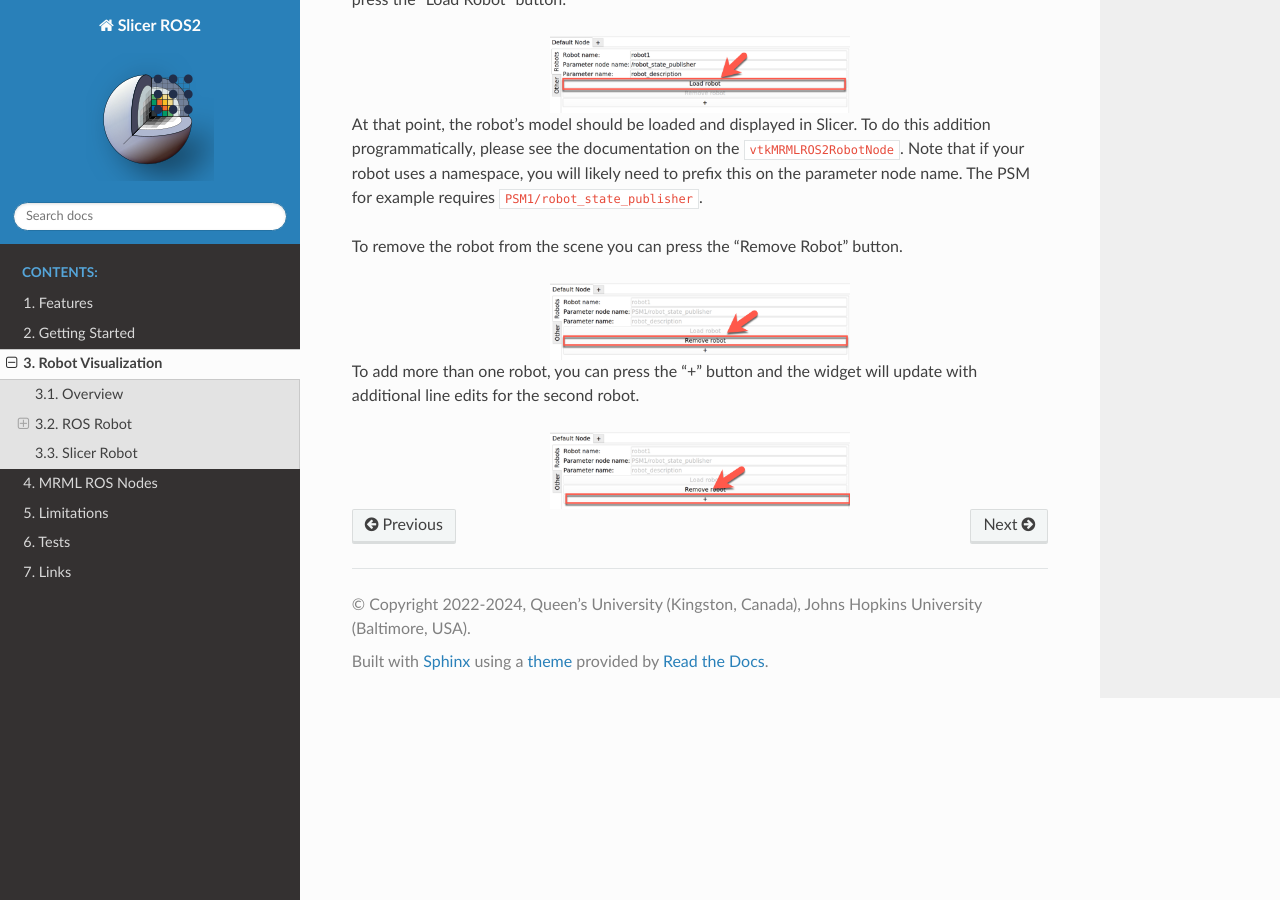
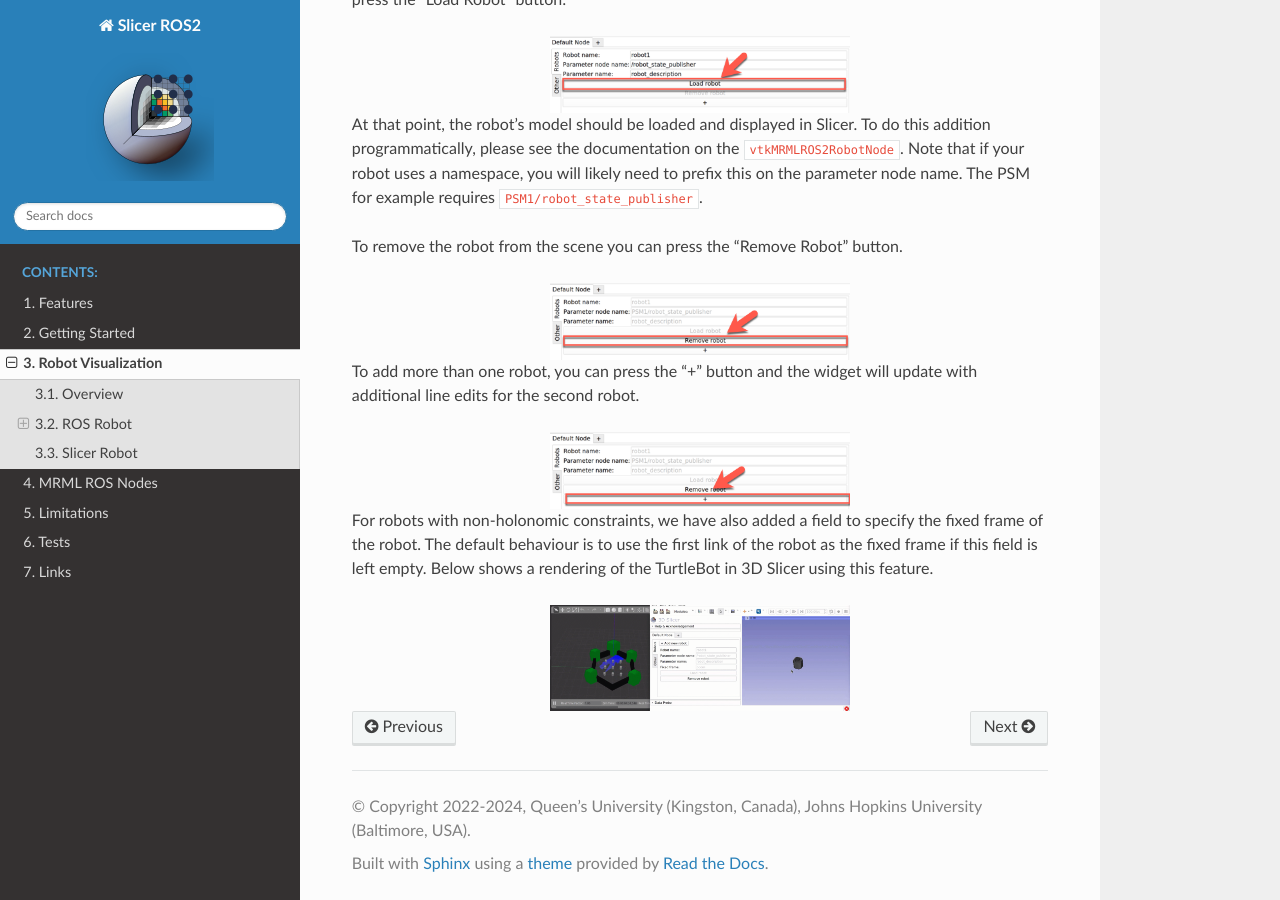
Before and after one commit to rosmed/slicer_ros2_module, a Sphinx documentation site: the page built from docs/pages/robot-visualization.rst, in a window 1280 px wide and 900 px high, scrolled down 3113 px. Built offline with Sphinx 7.4.7 and the Read the Docs theme 2.0.0, drawn with Linux system fonts in a browser that asks for light colours.

Commit message:
Update the documentation to include the new feature for non-holonomic robots and a gif of the turtlebot in 3D Slicer.

```diff
--- a/docs/pages/robot-visualization.rst
+++ b/docs/pages/robot-visualization.rst
@@ -172,3 +172,13 @@ widget will update with additional line edits for the second robot.
   :width: 300
   :align: center
   :alt: Defining a robot with a namespace in Slicer
+
+For robots with non-holonomic constraints, we have also added a field
+to specify the fixed frame of the robot. The default behaviour is to use
+the first link of the robot as the fixed frame if this field is left empty.
+Below shows a rendering of the TurtleBot in 3D Slicer using this feature.
+
+.. image:: ../images/turtlebot.gif
+  :width: 300
+  :align: center
+  :alt: Defining a robot with a namespace in Slicer
```
Also changed, not shown: docs/images/turtlebot.gif (added).
